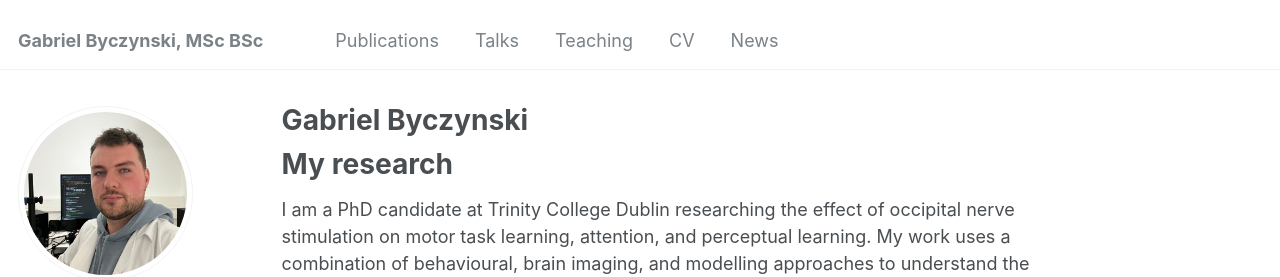
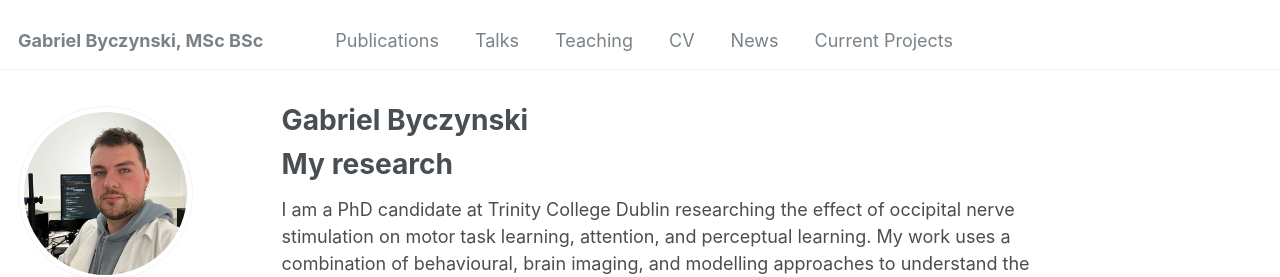
Before and after one commit to gabebyczynski/gabebyczynski.github.io, a Jekyll site: the page built from _pages/about.md, in a window 1280 px wide. Shown: the top 277 px of the page. Built offline with Jekyll 4.4.1, drawn with Linux system fonts in a browser that asks for light colours; some web fonts are replaced.

Commit message:
Update navigation.yml

```diff
--- a/_data/navigation.yml
+++ b/_data/navigation.yml
@@ -20,5 +20,8 @@ main:
   - title: "News"
     url: /portfolio/
 
+  - title: "Current Projects"
+    url: /projects/
+
  # - title: "Guide"
  #   url: /markdown/
```
